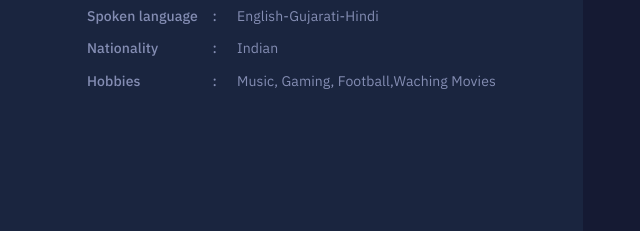
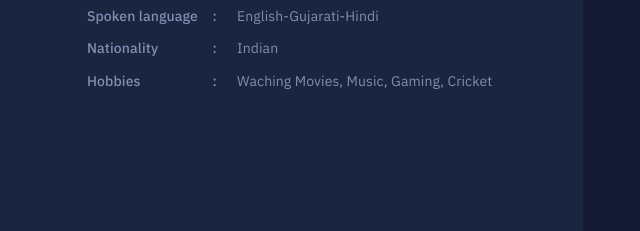
Before and after one commit to jay1661/portfolio, a plain HTML site: page index.html in a window 1280 px wide. Shown: the part 453-684 px from the top of the page, 633-1273 px from the left. Drawn offline with nearby package versions, Linux system fonts and the light colour scheme; animation ran at ten frames a second.

Commit message:
Update index.html

```diff
--- a/index.html
+++ b/index.html
@@ -110,7 +110,7 @@
                     </p>
                     <p>
                         <span>Hobbies</span>
-                        <span>Music, Gaming, Football,Waching Movies </span>
+                        <span>Waching Movies, Music, Gaming, Cricket  </span>
                     </p>
                 </div>
             </div>
```
